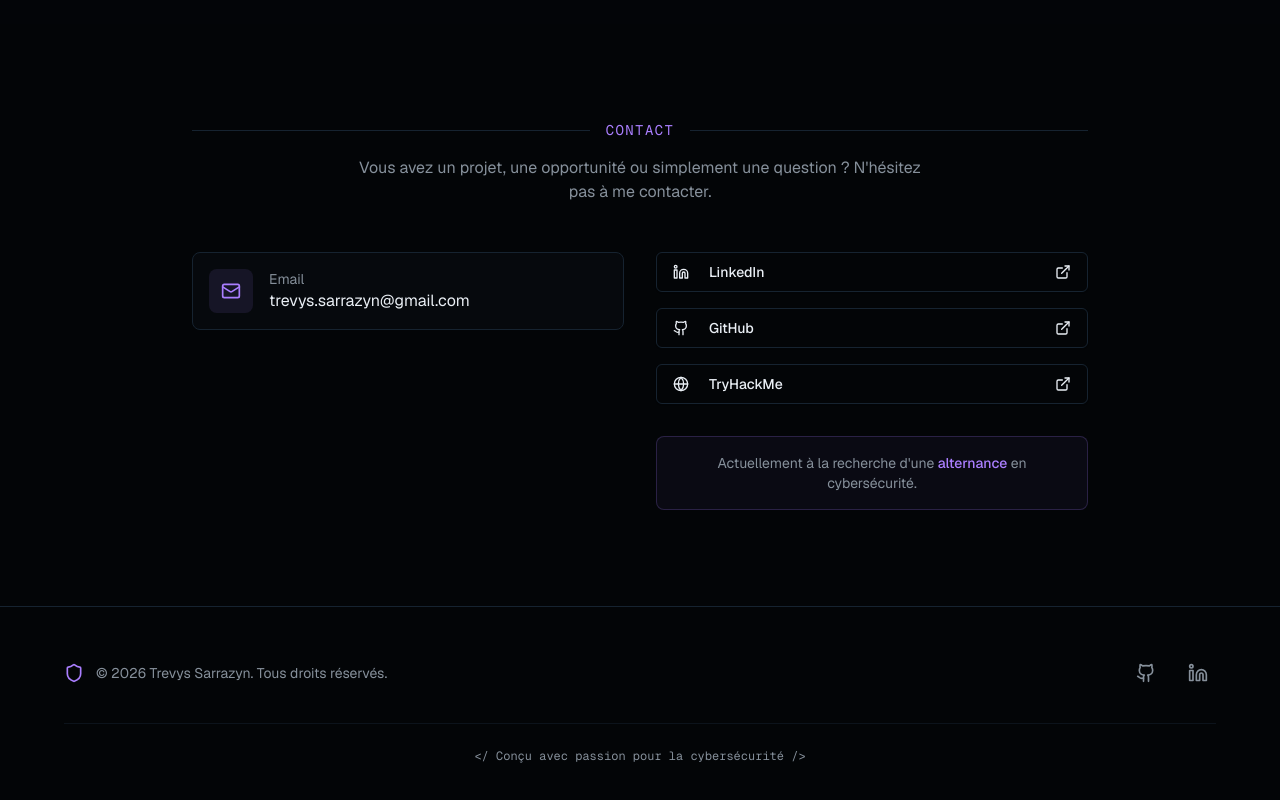
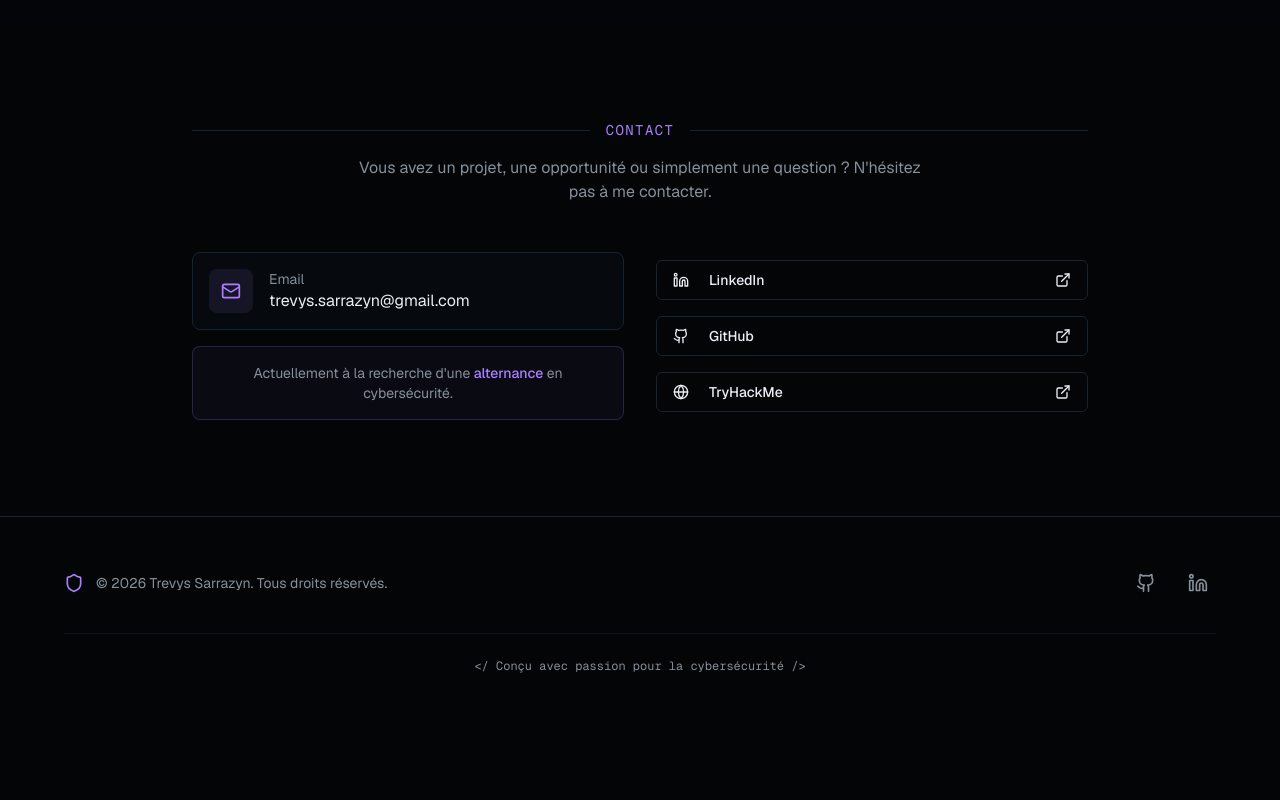
Before and after one commit to Trevys59/v0-cybersecurity-portfolio, a Next.js app: page / in a window 1280 px wide. Shown: the part 6418-7218 px from the top of the page. After the commit the page ends 7140 px from the top, so only its background shows below. Built offline with nearby package versions, Linux system fonts and the light colour scheme.

Commit message:
feat: add new section for internship search in contact component
Added a new paragraph about looking for a cybersecurity internship.

```diff
--- a/components/sections/contact.tsx
+++ b/components/sections/contact.tsx
@@ -40,7 +40,13 @@ export function Contact() {
               </div>
             </a>
 
-
+            <div className="mt-4 p-4 rounded-lg bg-primary/5 border border-primary/20">
+              <p className="text-sm text-muted-foreground text-center">
+                Actuellement à la recherche d{"'"}une{" "}
+                <span className="text-primary font-medium">alternance</span> {" "}
+                en cybersécurité.
+              </p>
+            </div>
 
           </div>
 
@@ -94,13 +100,7 @@ export function Contact() {
               </Button>
             </a>
 
-            <div className="mt-4 p-4 rounded-lg bg-primary/5 border border-primary/20">
-              <p className="text-sm text-muted-foreground text-center">
-                Actuellement à la recherche d{"'"}une{" "}
-                <span className="text-primary font-medium">alternance</span> {" "}
-                en cybersécurité.
-              </p>
-            </div>
+
           </div>
         </div>
       </div>
```
